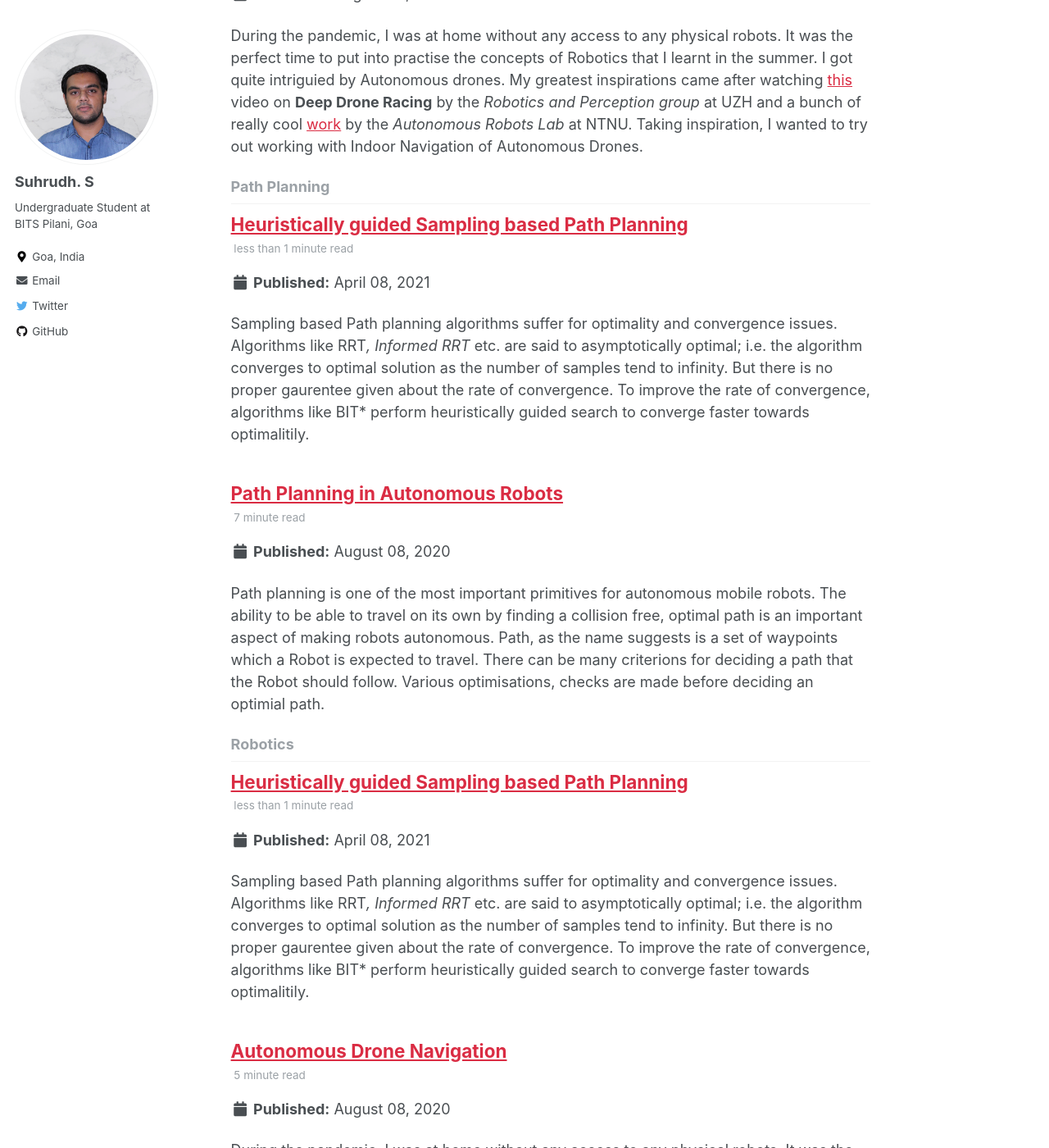
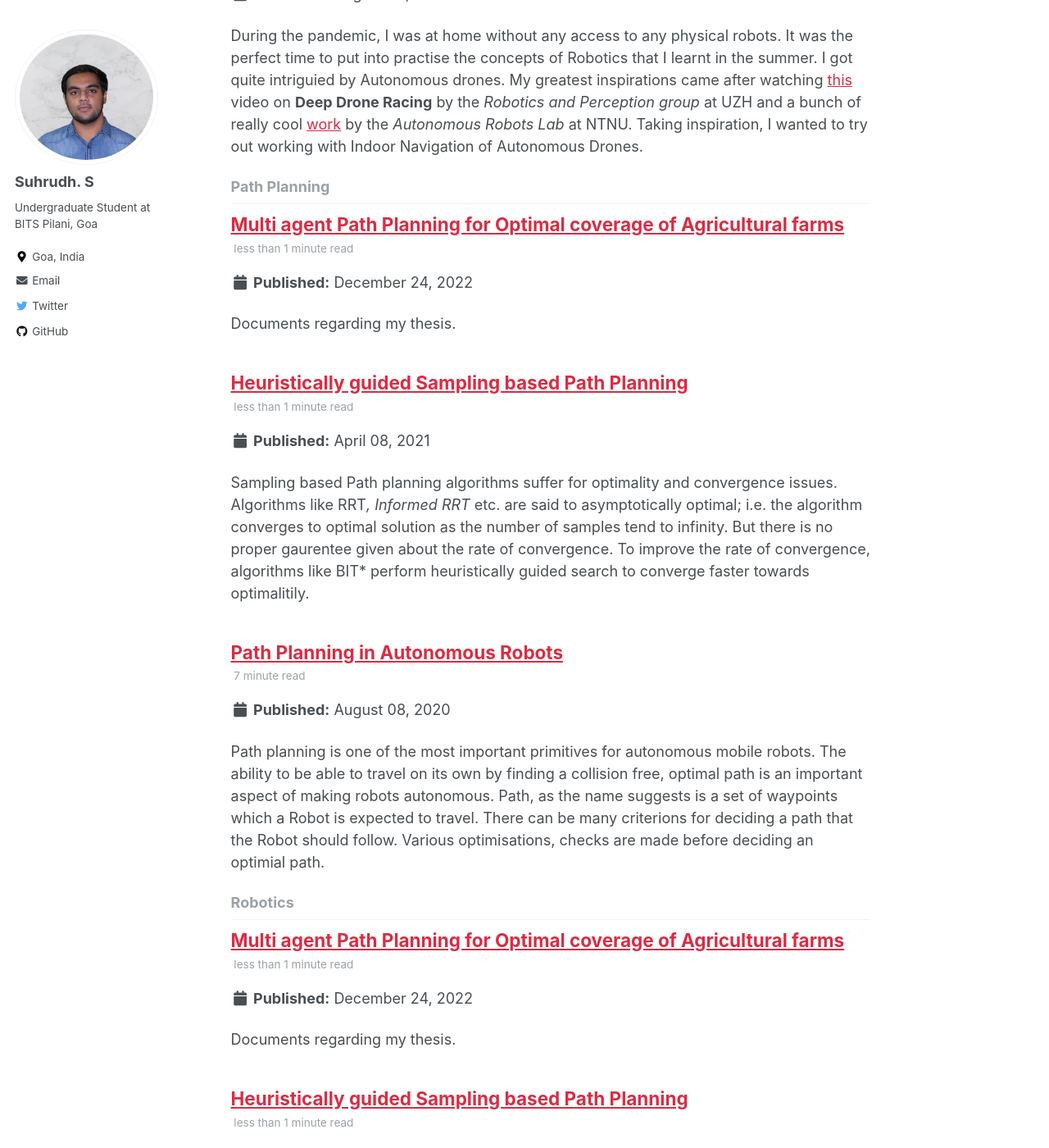
Before and after one commit to SuhrudhSarathy/SuhrudhSarathy.github.io, a Jekyll site: the page built from _pages/tag-archive.html, in a window 1280 px wide and 1400 px high, scrolled down 306 px. Shown: the whole window at 82% size. Built offline with Jekyll 4.4.1, drawn with Linux system fonts in a browser that asks for light colours; some of the changed text lies outside the part shown.

Commit message:
removed research and added in posts

```diff
--- a/_data/navigation.yml
+++ b/_data/navigation.yml
@@ -8,8 +8,8 @@ main:
   - title: "Posts"
     url: /posts/
 
-  - title: "Research"
-    url: /research/
+  # - title: "Research"
+  #   url: /research/
 
   - title: "Teaching"
     url: /teaching/
--- /dev/null
+++ b/_posts/2022-12-22-thesis-explanation.md
@@ -0,0 +1,16 @@
+---
+title: Multi agent Path Planning for Optimal coverage of Agricultural farms
+date: 2022-12-24
+permalink: /posts/2022/12-thesis
+excerpt_separator: <!--more-->
+toc: false
+tags:
+  - Path Planning
+  - Robotics
+  - Thesis
+---
+Documents regarding my thesis.
+
+<!--more-->
+
+Link for the [PDF](files/pdf/Thesis.pdf).
```
